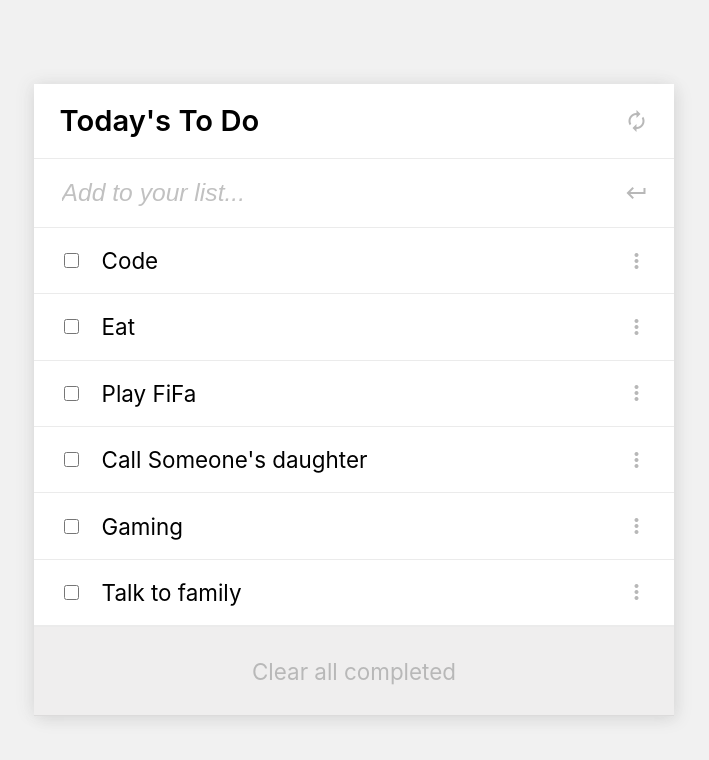
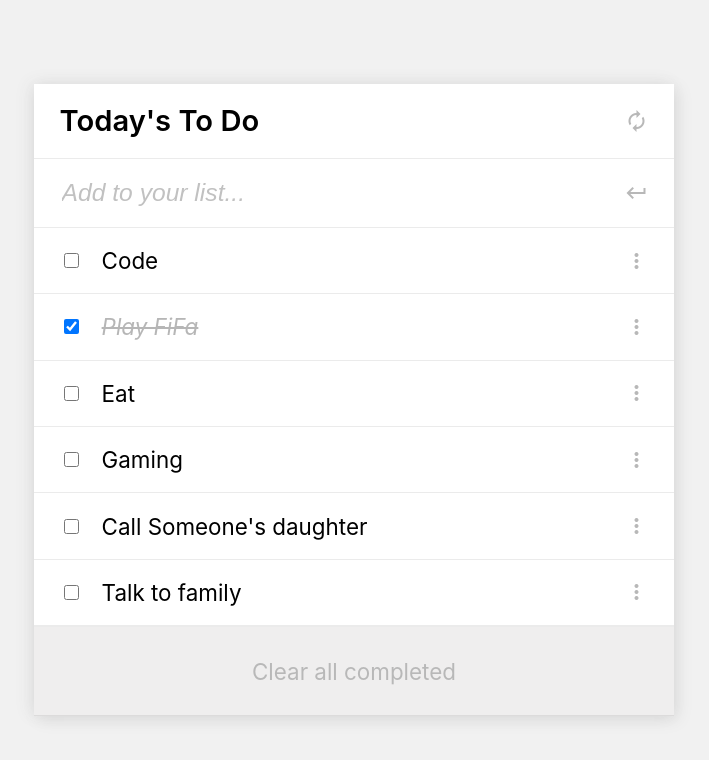
Before and after one commit to Chimwemwe-127001/toDoList, a website built with webpack: page src/index.html in a window 1280 px wide. Shown: the whole page, without its empty margins (286-995 px from the left). Built offline with nearby package versions, Linux system fonts and the light colour scheme.

Commit message:
Add interactive list functionalities with reference to microverse requirements

```diff
--- a/src/index.html
+++ b/src/index.html
@@ -12,7 +12,7 @@
     <div class="todolist-container">
         <div class="todolist-title d-flex">
             <h1>Today's To Do</h1>
-            <i class="material-icons">autorenew</i>
+            <i class="material-icons rotate">autorenew</i>
         </div>
         <form class="form d-flex">
             <input type="text" name="add_item" id="add_item" class="add_item" placeholder="Add to your list...">
@@ -23,6 +23,5 @@
             <a href="#">Clear all completed</a>
         </div>
     </div>
-    <script src="./index.js"></script>
 </body>
 </html>
--- a/src/index.js
+++ b/src/index.js
@@ -1,70 +1,11 @@
+/* eslint-disable import/no-cycle */
 import './style.css';
+import List from './todolist.js';
 
-const listContainer = document.querySelector('.todolist-tasks-list');
+const todolist = new List();
 
-const lists = [{
-  index: 1,
-  completed: [true, false],
-  description: 'Code',
-}, {
-  index: 3,
-  completed: [true, false],
-  description: 'Play FiFa',
-}, {
-  index: 2,
-  completed: [true, false],
-  description: 'Eat',
-}, {
-  index: 5,
-  completed: [true, false],
-  description: 'Gaming',
-}, {
-  index: 4,
-  completed: [true, false],
-  description: 'Call Someone\'s daughter ',
-}, {
-  index: 6,
-  completed: [true, false],
-  description: 'Talk to family',
-},
-];
-
-function clearElement(element) {
-  while (element.firstChild) {
-    element.removeChild(element.firstChild);
-  }
-}
-
-lists.sort((a, b) => {
-  const keyA = a.index;
-  const keyB = b.index;
-  if (keyA < keyB) return -1;
-  if (keyA > keyB) return 1;
-  return 0;
+todolist.updateDOM();
+document.querySelector('.clearBtn a').addEventListener('click', (e) => {
+  e.preventDefault();
+  todolist.clearCompleted();
 });
-
-function render() {
-  clearElement(listContainer);
-  lists.forEach((list) => {
-    const listElement = document.createElement('li');
-    const divElement = document.createElement('div');
-    const ptagElement = document.createElement('p');
-    const checkboxElement = document.createElement('input');
-    const iconElement = document.createElement('i');
-    listElement.dataset.listId = list.id;
-    divElement.classList.add('li-content');
-    checkboxElement.classList.add('checkbox');
-    iconElement.classList.add('material-icons');
-    checkboxElement.type = 'checkbox';
-    ptagElement.contentEditable = 'true';
-    ptagElement.innerText = list.description;
-    iconElement.innerText = 'more_vert';
-    listContainer.appendChild(listElement);
-    listElement.appendChild(divElement);
-    listElement.appendChild(iconElement);
-    divElement.appendChild(checkboxElement);
-    divElement.appendChild(ptagElement);
-  });
-}
-
-render();
--- a/src/style.css
+++ b/src/style.css
@@ -35,7 +35,7 @@ i:hover {
   transform: scale(1.2);
 }
 
-i:first-of-type:hover {
+.rotate:hover {
   transform: rotate(360deg);
   -webkit-transition-duration: 1s;
   -webkit-animation-timing-function: linear;
@@ -53,6 +53,10 @@ i:first-of-type:hover {
 .todolist-title {
   justify-content: space-between;
   align-items: center;
+}
+
+.move {
+  cursor: move !important;
 }
 
 .todolist-container > *,
@@ -95,6 +99,7 @@ h1 {
 
 p {
   margin: 0;
+  transition: all ease-out 3000ms;
 }
 
 .form {
@@ -119,6 +124,14 @@ input::placeholder {
   outline: none !important;
 }
 
+p.strikethrough {
+  text-decoration: line-through;
+  color: rgb(135, 135, 135);
+  font-style: italic;
+  opacity: 0.6;
+  font-weight: 400;
+}
+
 .clearBtn {
   justify-content: center;
   background-color: rgba(239, 238, 238, 0.612);
--- /dev/null
+++ b/src/todolist.js
@@ -0,0 +1,134 @@
+export default class List {
+  constructor() {
+    const savedActivities = JSON.parse(localStorage.getItem('todo-list'));
+    if (savedActivities) {
+      this.list = savedActivities;
+    } else {
+      this.list = [
+        {
+          index: 1,
+          completed: false,
+          description: 'Code',
+        }, {
+          index: 3,
+          completed: true,
+          description: 'Play FiFa',
+        }, {
+          index: 2,
+          completed: false,
+          description: 'Eat',
+        }, {
+          index: 5,
+          completed: false,
+          description: 'Gaming',
+        }, {
+          index: 4,
+          completed: false,
+          description: 'Call Someone\'s daughter ',
+        }, {
+          index: 6,
+          completed: false,
+          description: 'Talk to family',
+        },
+      ];
+    }
+  }
+
+  updateDOM() {
+    this.saveActivities();
+    const domListSection = document.querySelector('.todolist-tasks-list');
+    domListSection.innerHTML = '';
+    this.list.forEach((task) => {
+      let listElem = `
+      <li data-list-id="1">
+        <div class="li-content">
+          `;
+      if (task.completed === true) {
+        listElem += `
+            <input class="checkbox" type="checkbox" index="${task.index}" checked>
+            <p class="ptag strikethrough" contenteditable="true" id="pid${task.index}">${task.description}</p>`;
+      } else {
+        listElem += `
+            <input class="checkbox" type="checkbox" index="${task.index}">
+            <p class="ptag" contenteditable="true" id="pid${task.index}">${task.description}</p>`;
+      }
+      listElem += `
+        </div>
+        <i class="material-icons move">more_vert</i>
+      </li>`;
+      domListSection.innerHTML += listElem;
+    });
+    this.attachInteractions();
+  }
+
+  addTask(taskName) {
+    if (taskName) {
+      this.list.push({
+        description: taskName,
+        completed: false,
+        index: this.list.length,
+      });
+      this.updateDOM();
+    }
+  }
+
+  removeTask(taskIndex) {
+    if (taskIndex) {
+      this.list.forEach((listItem, index) => {
+        if (listItem.index === taskIndex) {
+          this.list.splice(index, 1);
+        }
+      });
+      this.updateDOM();
+    }
+  }
+
+  saveActivities() {
+    // update indexes and sort
+    this.list.forEach((task, index) => {
+      this.list[index].index = index;
+    });
+    this.sort();
+    const currentList = JSON.stringify(this.list);
+    localStorage.setItem('todo-list', currentList);
+  }
+
+  sort() {
+    this.list.sort((a, b) => {
+      const keyA = a.index;
+      const keyB = b.index;
+      if (keyA < keyB) return -1;
+      if (keyA > keyB) return 1;
+      return 0;
+    });
+  }
+
+  clearCompleted() {
+    const newArr = [];
+    this.list.forEach((task) => {
+      if (task.completed !== true) {
+        newArr.push(task);
+      }
+    });
+    this.list = newArr;
+    this.updateDOM();
+  }
+
+  attachInteractions() {
+    const domList = document.querySelectorAll('.checkbox');
+    domList.forEach((element) => {
+      element.addEventListener('change', () => {
+        const elemIndex = element.getAttribute('index');
+        const targetPtag = `#pid${elemIndex}`;
+        if (this.list[elemIndex].completed === true) {
+          this.list[elemIndex].completed = false;
+          document.querySelector(targetPtag).classList.remove('strikethrough');
+        } else {
+          this.list[elemIndex].completed = true;
+          document.querySelector(targetPtag).classList.add('strikethrough');
+        }
+        this.saveActivities();
+      });
+    });
+  }
+}
```
Also changed, not shown: dist/main.js.
